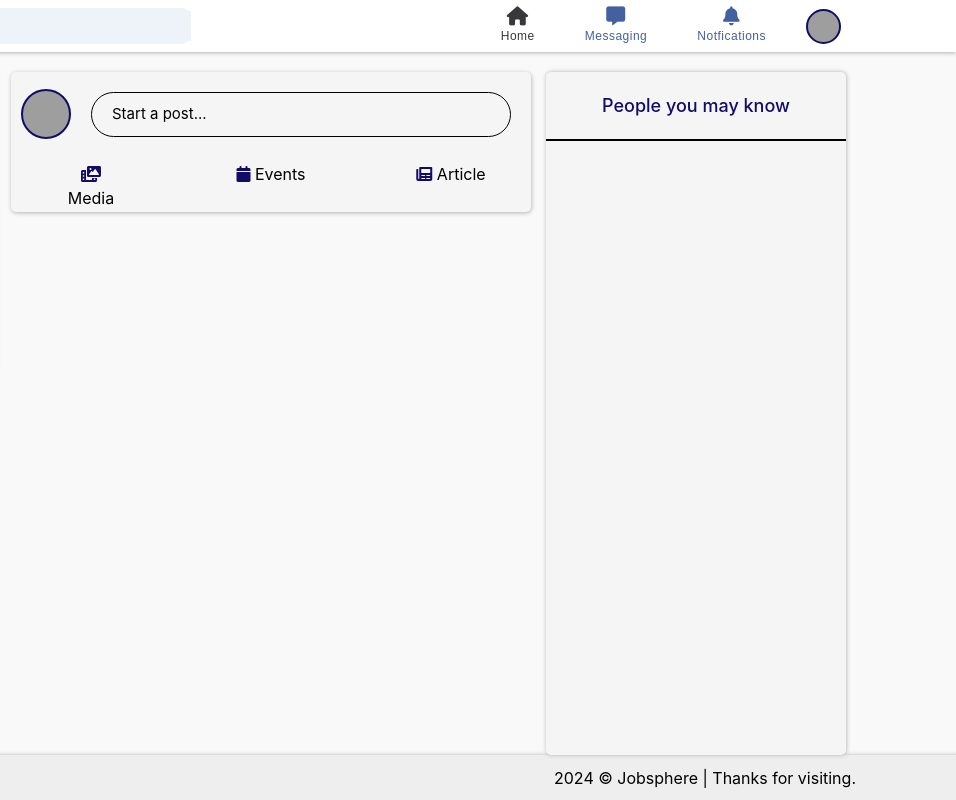
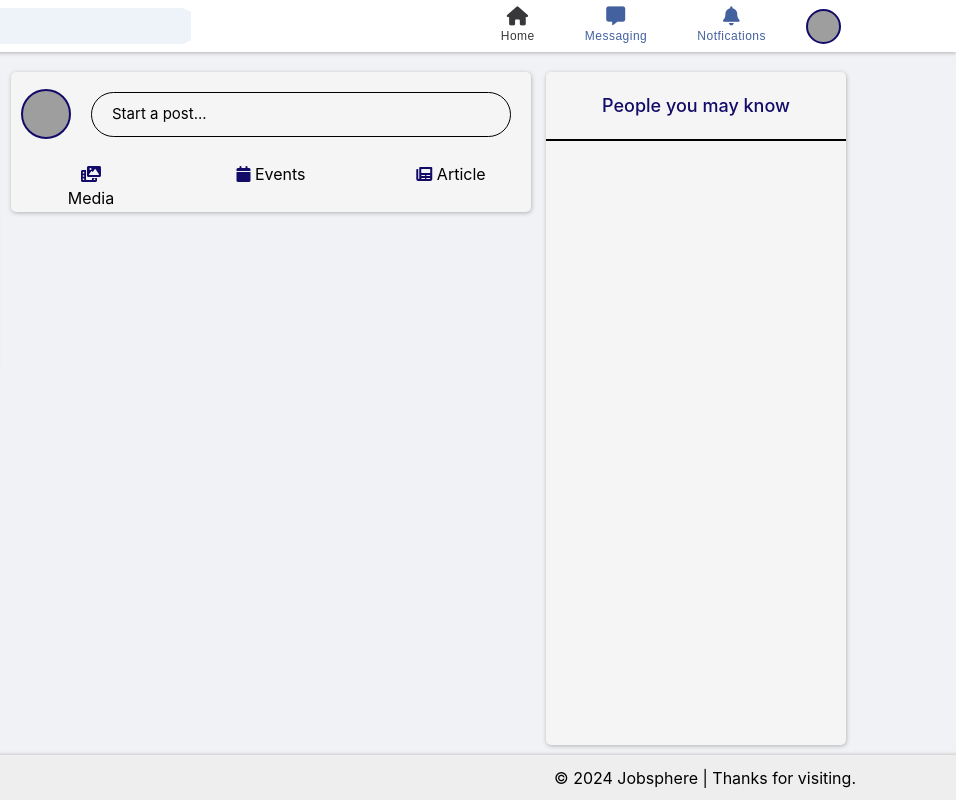
Before and after one commit to Dupanshu/job-sphere, a website with bundled scripts: page home.html in a window 1280 px wide. Shown: the full height of the page, 324-1280 px from the left. Built offline with nearby package versions, Linux system fonts and the light colour scheme; no server answers; grey boxes are pictures that could not be loaded; a web font is replaced by a local one.

Commit message:
background color change and column3 size fixed

```diff
--- a/assets/css/home.css
+++ b/assets/css/home.css
@@ -13,7 +13,7 @@
 }
 
 body {
-  background-color: #f9f9f9;
+  background-color: #f0f2f5;
 }
 
 .container {
@@ -240,8 +240,9 @@ input::placeholder {
   text-align: center;
   width: 300px;
   border-radius: 5px;
-  box-shadow: 0.5px 0px 4px 0 #b2b2b2;
+  box-shadow: 0.5px 1px 4px 0 #b2b2b2;
   background-color: #f5f5f5;
+  margin-bottom: 10px;
 }
 
 .people {
@@ -250,7 +251,7 @@ input::placeholder {
   scrollbar-width: none;
   scrollbar-color: var(--logo-color) #fff;/* if some broser shows scroll then
   the color will be applied maybe */
-  height: calc(100dvh - 186px);
+  height: calc(100dvh - 196px);
 }
 
 .column3 p {
--- a/home.html
+++ b/home.html
@@ -71,7 +71,7 @@
               <a href="#"><i class="fa-brands fa-facebook"></i></a>
               <a href="#"><i class="fa-brands fa-instagram"></i></a>
             </div>
-            <div class="footer">2024 &copy; Jobsphere | Thanks for visiting.</div class="footer">
+            <div class="footer">&copy; 2024 Jobsphere | Thanks for visiting.</div class="footer">
             </div>
           </div>
         </div>
```
